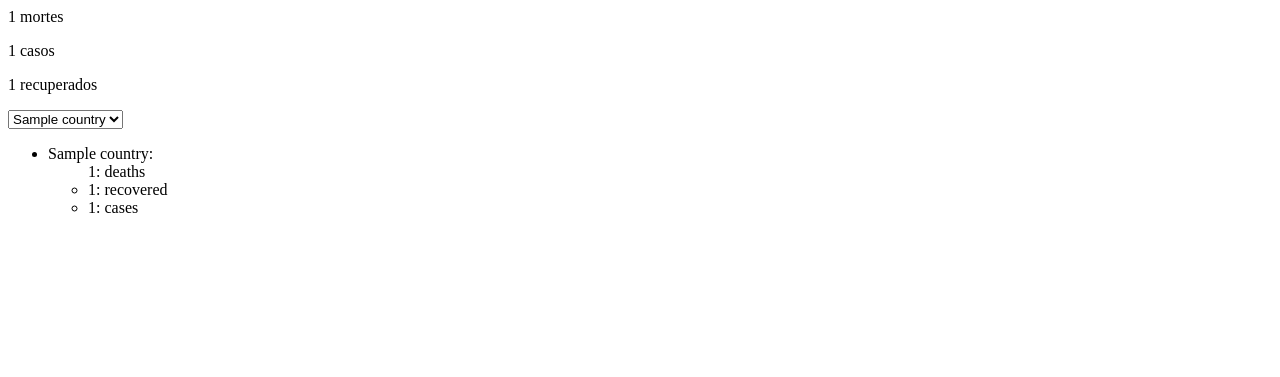
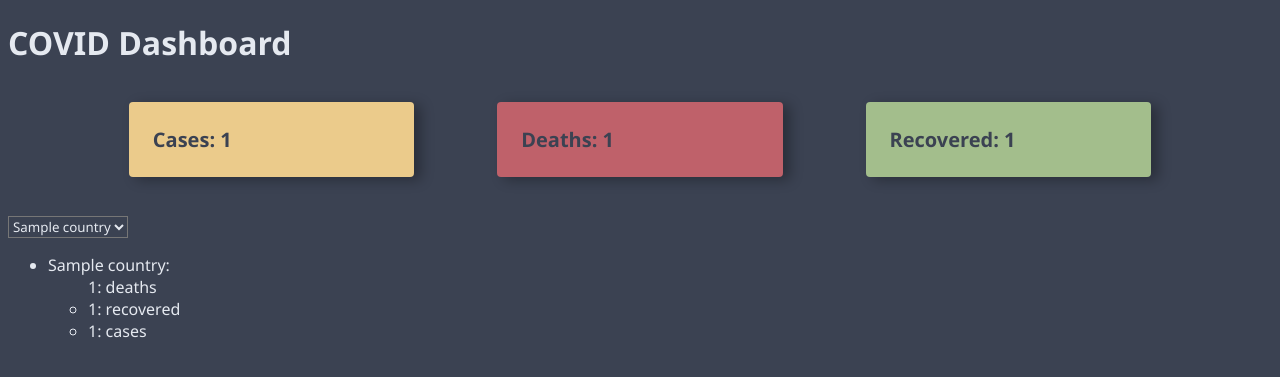
Before and after one commit to PUC-DISCIPLINAS/monitorcoviddjango-monitor-covid-andrew-joaoguimb, a Django app: page / in a window 1280 px wide. Shown: the top 377 px of the page. Run offline with Django 3.2, Linux system fonts and the light colour scheme; tables that the repository leaves empty hold one stand-in row (values such as "Sample post").

Commit message:
style: static css

```diff
--- a/codigo/codigo/settings.py
+++ b/codigo/codigo/settings.py
@@ -14,7 +14,7 @@ import os
 from pathlib import Path
 
 # Build paths inside the project like this: BASE_DIR / 'subdir'.
-BASE_DIR = Path(__file__).resolve().parent.parent
+BASE_DIR = os.path.dirname(os.path.dirname(os.path.abspath(__file__)))
 
 
 # Quick-start development settings - unsuitable for production
@@ -78,7 +78,7 @@ WSGI_APPLICATION = 'codigo.wsgi.application'
 DATABASES = {
     'default': {
         'ENGINE': 'django.db.backends.sqlite3',
-        'NAME': BASE_DIR / 'db.sqlite3',
+        'NAME': os.path.join(BASE_DIR, 'db.sqlite3'),
     }
 }
 
--- /dev/null
+++ b/codigo/covid/static/css/styles.css
@@ -0,0 +1,37 @@
+*{
+    background-color: #3B4252;
+    color: #E5E9F0;
+    font-family: 'Segoe UI', Tahoma, Geneva, Verdana, sans-serif;
+}
+
+.flex{
+    display: flex;
+    justify-content: space-evenly;
+    margin: 3%;
+}
+
+div.card{
+    padding: 2%;
+    width: 20%;
+    border-radius: 4px;
+    box-shadow: 7px 3px 13px #0000004d;
+}
+
+div.card.error{
+    background-color: #BF616A
+}
+
+div.card.warning{
+    background-color: #EBCB8B
+}
+
+div.card.success{
+    background-color: #A3BE8C
+}
+
+div.card > span{
+    background-color: inherit;
+    color: #3B4252;
+    font-weight: bolder;
+    font-size: 1.25em;
+}
--- a/codigo/templates/base.html
+++ b/codigo/templates/base.html
@@ -1,3 +1,4 @@
+{% load static %}
 <!DOCTYPE html>
 <html lang="en">
 
@@ -6,6 +7,7 @@
     <meta http-equiv="X-UA-Compatible" content="IE=edge">
     <meta name="viewport" content="width=device-width, initial-scale=1.0">
     <title>Covid 19 Dashboard</title>
+    <link rel="stylesheet" href="{% static '/css/styles.css' %}">
 </head>
 
 <body>
@@ -24,6 +26,6 @@
 
             {% endblock content %}
         </main>
-</body>
+</body>{% load static %}
 
 </html>
--- a/codigo/templates/dashboard/total_data.html
+++ b/codigo/templates/dashboard/total_data.html
@@ -1,13 +1,17 @@
+{% extends "base.html" %}
+{% block content %}
+<div class="flex">
+    <div class="card warning">
+        <span>Cases: {{ totalCases }}</span>
+    </div>
+    <div class="card error">
+        <span>Deaths: {{ totalDeaths }}</span>
+    </div>
+    <div class="card success">
+        <span>Recovered: {{ totalRecovered }}</span>
+    </div>
+</div>
 
-<div>
-    <p> {{ totalDeaths }} mortes</p>
-</div>
-<div>
-    <p> {{ totalCases }} casos</p>
-</div>
-<div>
-    <p> {{ totalRecovered }} recuperados</p>
-</div>
 
 <select>
     {% for country in countries %}
@@ -31,3 +35,4 @@
 
 
 </ul>
+{% endblock content %}
```
